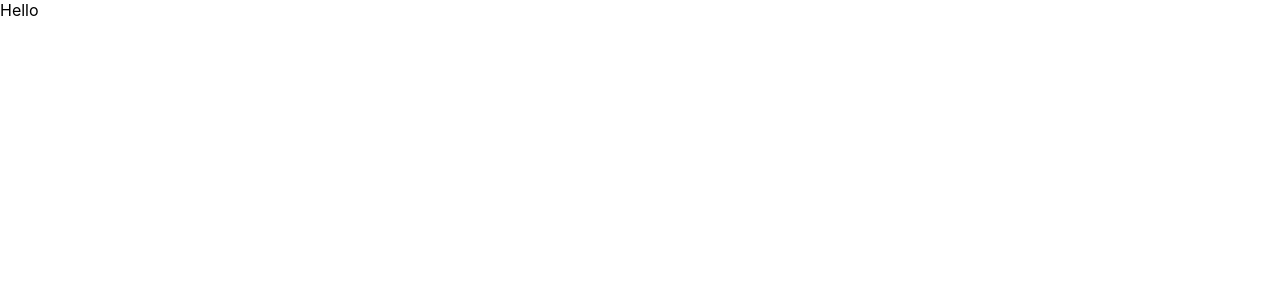
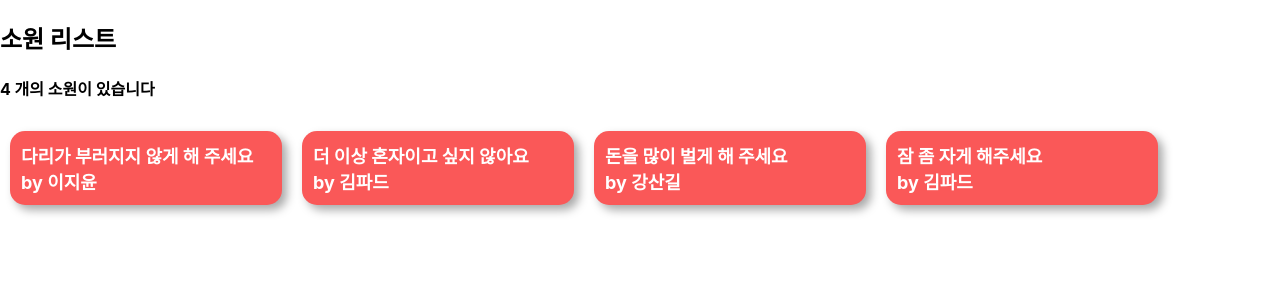
Before and after one commit to 2nd-PARD-WEB-PART/GenieYeyong, a React (Create React App) app: page / in a window 1280 px wide. Shown: the top 300 px of the page. Built offline with nearby package versions, Linux system fonts and the light colour scheme.

Commit message:
main에서 불러온 복주머니 출력하기

```diff
--- a/src/Components/Home.js
+++ b/src/Components/Home.js
@@ -8,17 +8,35 @@ import { useState } from "react";
 
 const WishList = [
     {
-
+        id: 1,
+        type: '건강',
+        nickname: '이지윤',
+        text: '다리가 부러지지 않게 해 주세요',
     },
     {
-
+        id: 2,
+        type: '연애',
+        nickname: '김파드',
+        text: '더 이상 혼자이고 싶지 않아요',
     },
-]
+    {
+        id: 3,
+        type: '재물',
+        nickname: '강산길',
+        text: '돈을 많이 벌게 해 주세요',
+    },
+    {
+        id: 4,
+        type: '수면',
+        nickname: '김파드',
+        text: '잠 좀 자게 해주세요',
+    },
+];
 
 const Home=()=>{
     return(
         <>
-            Hello
+            <HomeProblem problem={WishList} />
         </>
     )
 }
--- a/src/Components/HomeProblem.js
+++ b/src/Components/HomeProblem.js
@@ -22,13 +22,6 @@ const PListBox = styled.div`
 const StarBox = styled.div`
   flex-direction: column;
 `
-const Star = styled.img`
-  width: 30px;
-  height: 30px;
-  margin-left: 5px;
-  margin-right: 15px;
-  margin-top: 9px;
-`
 const ListName = styled.div`
   font-weight: bolder;
   font-size: large;
@@ -36,15 +29,14 @@ const ListName = styled.div`
 
 const Problem = ({ problem }) => (
     <div className="Problem">
-        <h2>인기 문제</h2>
-        <h4>{problem.length} problems</h4>
+        <h2>소원 리스트</h2>
+        <h4>{problem.length} 개의 소원이 있습니다</h4>
         <BigBox>
             {problem.map((it) => (
                 <PListBox key={it.id}>
-                    <Star src="/assets/images/staricon.png" alt="star" />
                     <StarBox>
-                        <ListName>{it.title}</ListName>
-                        <div>Saved: {it.savedCnt}</div>
+                        <ListName>{it.text}</ListName>
+                        <ListName>by {it.nickname}</ListName>
                     </StarBox>
                 </PListBox>
             ))}
```
